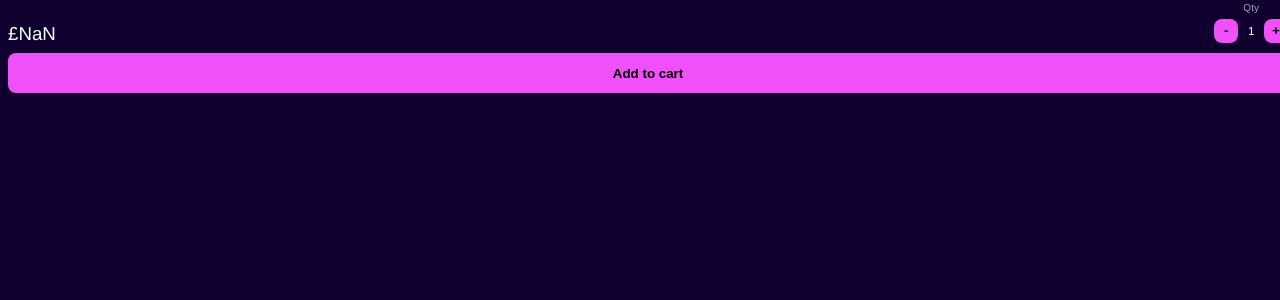
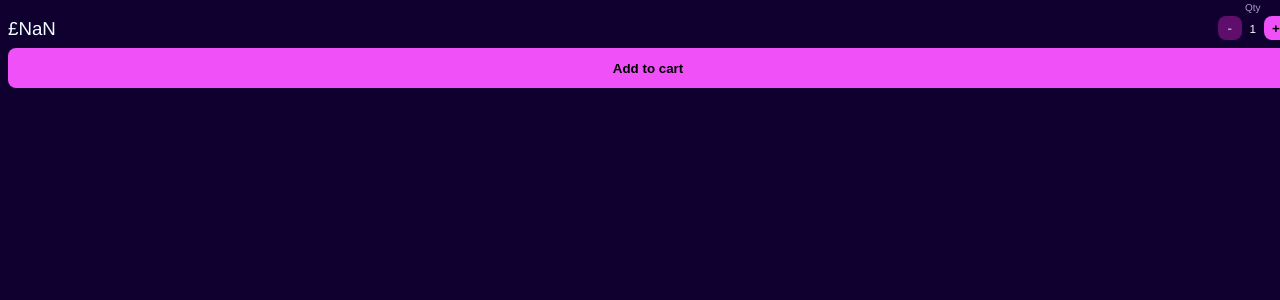
Before and after one commit to adam-miller-kirk/Kraken-Demo, a Next.js app in the folder client/: page /product/add in a window 1280 px wide. Shown: the top 300 px of the page. Built offline with nearby package versions, Linux system fonts and the light colour scheme; a web font is replaced by a local one.

Commit message:
feature enabled quantity buttons and small style updates

```diff
--- a/client/pages/product/add/index.tsx
+++ b/client/pages/product/add/index.tsx
@@ -1,4 +1,12 @@
+import { useState } from "react";
+
 function AddProduct({ price }: { price: number }) {
+  const [quantity, setQuantity] = useState(1);
+
+  const changeQuantity = (delta: number) => {
+    setQuantity((prev) => Math.max(1, prev + delta));
+  };
+
   return (
     <div className="addProduct">
       <div className="details">
@@ -6,9 +14,14 @@ function AddProduct({ price }: { price: number }) {
         <div className="addControls">
           <p className="title">Qty</p>
           <div className="controls">
-            <button>-</button>
-            <h3>1</h3>
-            <button>+</button>
+            <button
+              disabled={quantity === 1}
+              onClick={() => changeQuantity(-1)}
+            >
+              -
+            </button>
+            <h3>{quantity}</h3>
+            <button onClick={() => changeQuantity(1)}>+</button>
           </div>
         </div>
       </div>
--- a/client/pages/product/title/index.tsx
+++ b/client/pages/product/title/index.tsx
@@ -6,7 +6,7 @@ function Header() {
       <Image
         src="/octopus-logo.svg"
         alt="Octopus Energy Logo"
-        width={100}
+        width={120}
         height={50}
       />
       <Image src="/basket.svg" alt="Basket Icon" width={20} height={20} />
--- a/client/styles/globals.css
+++ b/client/styles/globals.css
@@ -30,6 +30,13 @@ button {
   border-radius: var(--space-half);
   border: none;
   font-weight: 600;
+  cursor: pointer;
+
+  &:disabled {
+    color: var(--purpleHaze);
+    background: var(--plum);
+    cursor: not-allowed;
+  }
 }
 
 h2,
@@ -111,7 +118,13 @@ p {
         display: flex;
         justify-content: center;
         align-items: center;
-        gap: 0.1rem;
+        gap: 0.2rem;
+      }
+
+      h3 {
+        text-align: center;
+        margin: 0;
+        min-width: 1rem;
       }
 
       button {
```
